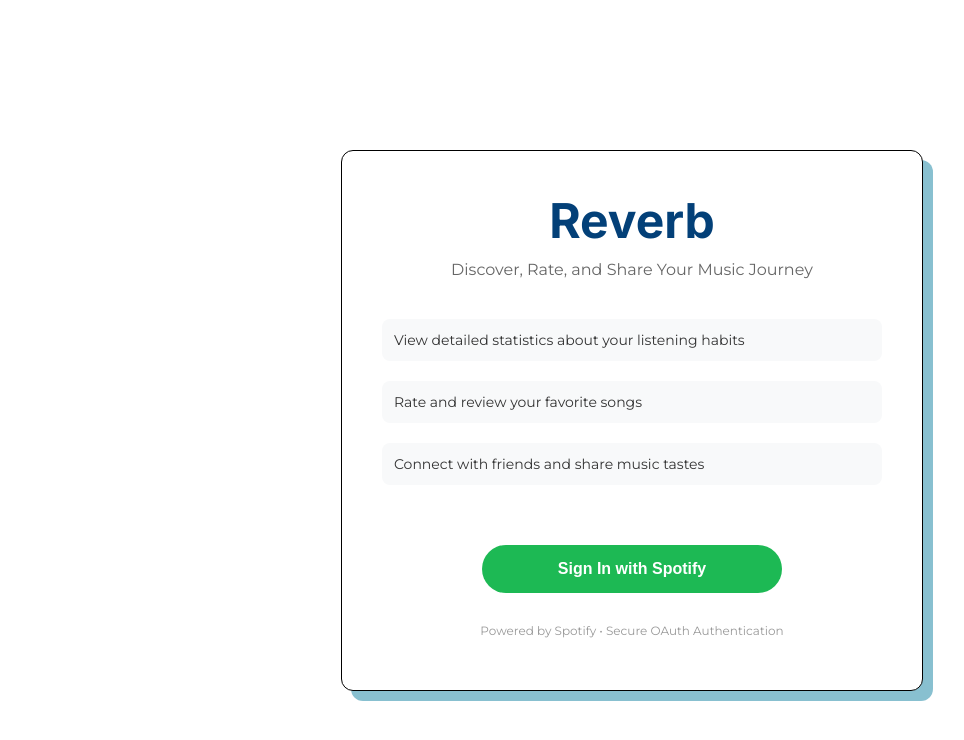
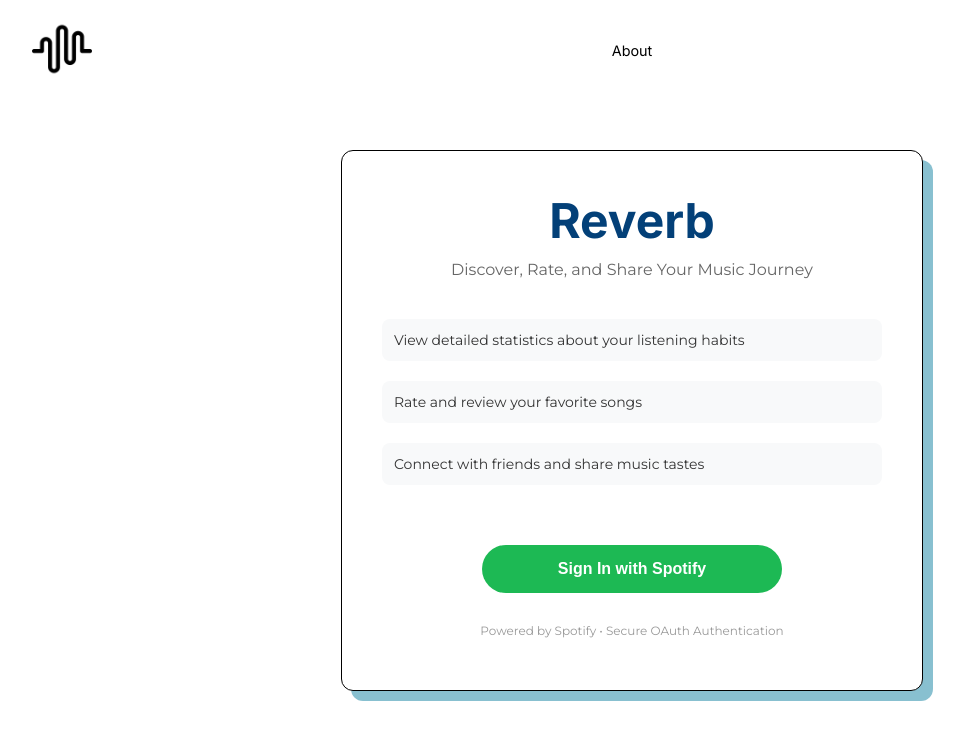
Before and after one commit to 21vincentchu/spotify-music-app, a React (Create React App) app in the folder frontend/reverb-client/: page / in a window 1280 px wide. Shown: the top 740 px of the page, without its empty margins (8-972 px from the left). Built offline with nearby package versions, Linux system fonts and the light colour scheme; no server answers.

Commit message:
Added About Page files and links

```diff
--- a/frontend/reverb-client/src/layouts/DesktopLayout.js
+++ b/frontend/reverb-client/src/layouts/DesktopLayout.js
@@ -12,17 +12,19 @@
 import { useLocation } from "react-router-dom";
 import '../styles/Desktop.css';
 import ProfilePageDesktop from "../pages/desktop/ProfilePageDesktop";
+import AboutPage from "../pages/shared/AboutPage";
 
 function DesktopLayout() {
     const { isAuthenticated, userName } = useAuth();
     const location = useLocation();
-    const showNavbar = isAuthenticated && location.pathname !== '/' && location.pathname !== '/callback';
+    const showNavbar = isAuthenticated && location.pathname !== '/' && location.pathname !== '/callback'  && location.pathname !== '/about';
 
     return (
         <div className="desktop-layout">
             {showNavbar && <NavbarDesktop />}
                 <Routes>
                     <Route path="/" element={<SignInPage />} />
+                    <Route path="/about" element={<AboutPage />} />
                     <Route path="/callback" element={<CallbackPage />} />
 
                     {/* Protected Routes */}
--- /dev/null
+++ b/frontend/reverb-client/src/pages/shared/AboutPage.js
@@ -0,0 +1,9 @@
+function AboutPage() {
+    return (
+    <div className="page">
+        <h1>About</h1>
+    </div>
+    );
+}
+
+export default AboutPage;
--- a/frontend/reverb-client/src/pages/shared/SignInPage.js
+++ b/frontend/reverb-client/src/pages/shared/SignInPage.js
@@ -1,6 +1,8 @@
 import axios from 'axios';
 import { useEffect, useState } from 'react';
 import { Link, NavLink } from "react-router-dom";
+
+import tempLogo from "../../assets/pngegg.png";
 
 function SignInPage() {
 
@@ -26,8 +28,16 @@
   return(
     <div className="signin-page">
         <nav>
-            {/* <NavLink>About</NavLink> */}
-        </nav>
+          <a href="/">
+            <img src={tempLogo} className="nav-logo" />
+          </a>
+
+          <div className="nav-links">
+            <NavLink to="/about" className={({ isActive }) => (isActive ? "active" : "")}>
+              About
+            </NavLink>
+          </div>
+      </nav>
       <div className="signin-container round-outline blue-box-shadow">
         <div className="signin-content">
           <h1 className="signin-title">Reverb</h1>
```
